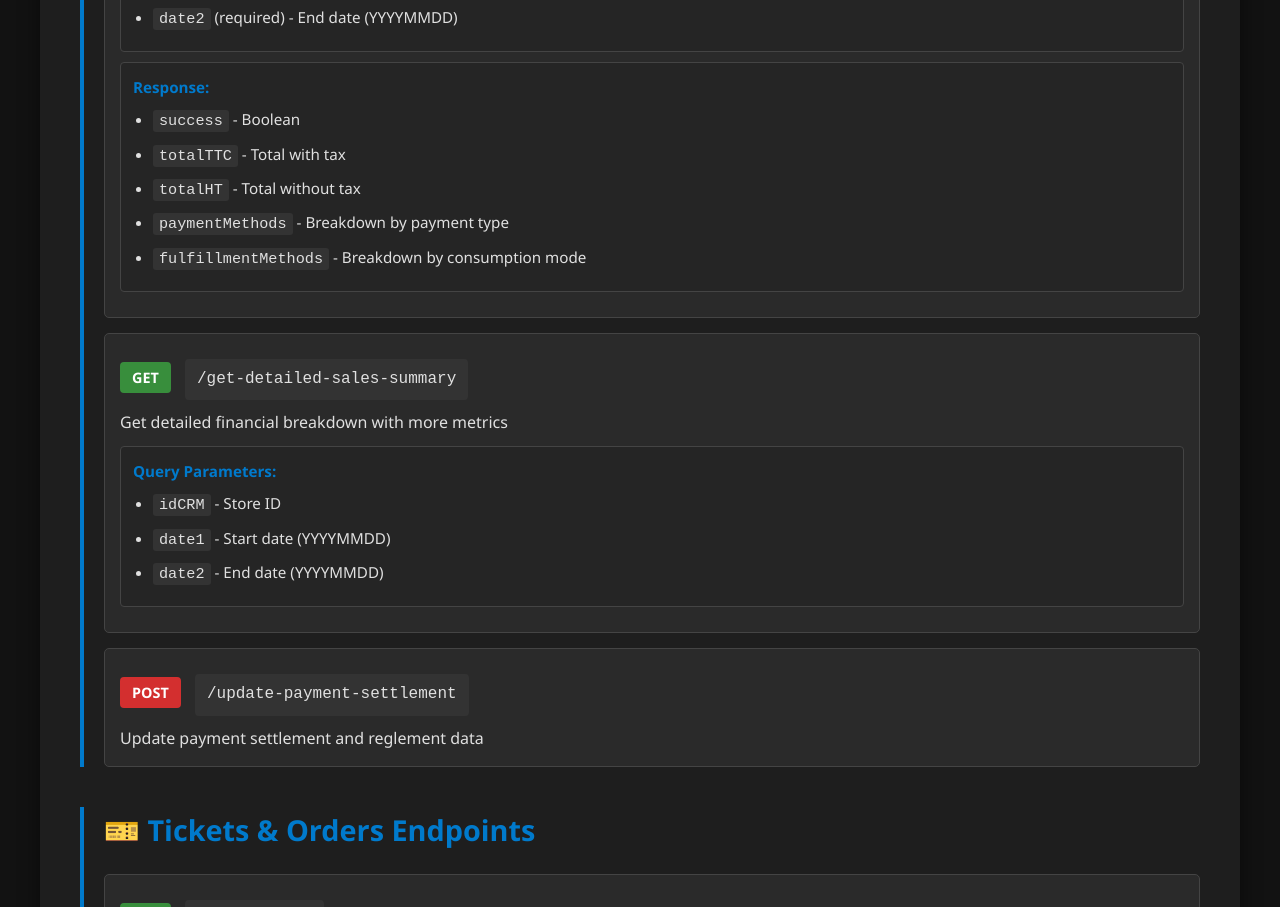
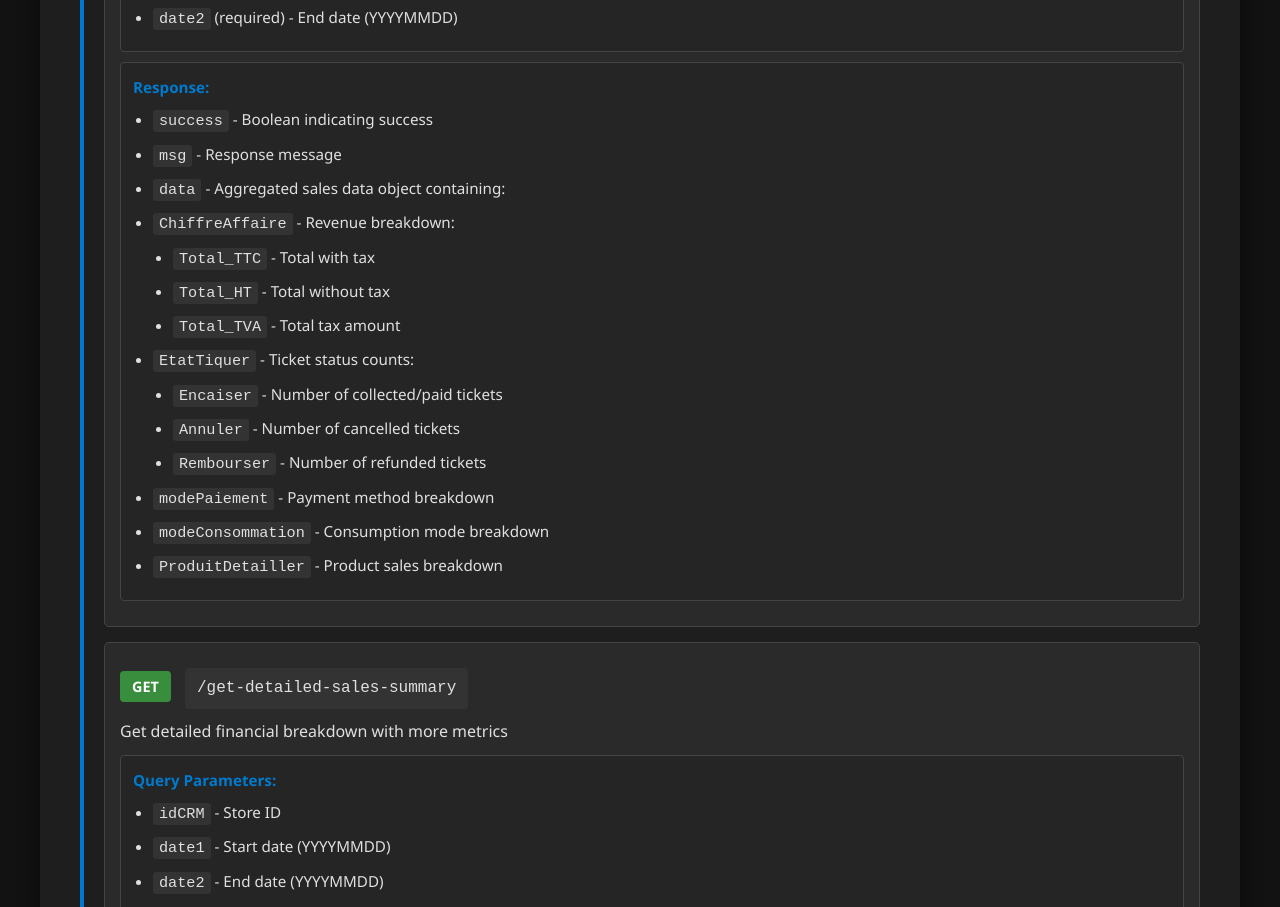
Before and after one commit to Aymen00001/43-96-AAsg-, a website: page public/api-docs.html in a window 1280 px wide. Shown: the part 2755-3662 px from the top of the page. Drawn offline with Linux system fonts and the light colour scheme.

Commit message:
feat(tickets): Enhance ticket status handling and update API documentation

```diff
--- a/public/api-docs.html
+++ b/public/api-docs.html
@@ -315,11 +315,20 @@
                     <div class="response">
                         <h4>Response:</h4>
                         <ul class="param-list">
-                            <li><code>success</code> - Boolean</li>
-                            <li><code>totalTTC</code> - Total with tax</li>
-                            <li><code>totalHT</code> - Total without tax</li>
-                            <li><code>paymentMethods</code> - Breakdown by payment type</li>
-                            <li><code>fulfillmentMethods</code> - Breakdown by consumption mode</li>
+                            <li><code>success</code> - Boolean indicating success</li>
+                            <li><code>msg</code> - Response message</li>
+                            <li><code>data</code> - Aggregated sales data object containing:</li>
+                            <li style="margin-left: 20px;"><code>ChiffreAffaire</code> - Revenue breakdown:</li>
+                            <li style="margin-left: 40px;"><code>Total_TTC</code> - Total with tax</li>
+                            <li style="margin-left: 40px;"><code>Total_HT</code> - Total without tax</li>
+                            <li style="margin-left: 40px;"><code>Total_TVA</code> - Total tax amount</li>
+                            <li style="margin-left: 20px;"><code>EtatTiquer</code> - Ticket status counts:</li>
+                            <li style="margin-left: 40px;"><code>Encaiser</code> - Number of collected/paid tickets</li>
+                            <li style="margin-left: 40px;"><code>Annuler</code> - Number of cancelled tickets</li>
+                            <li style="margin-left: 40px;"><code>Rembourser</code> - Number of refunded tickets</li>
+                            <li style="margin-left: 20px;"><code>modePaiement</code> - Payment method breakdown</li>
+                            <li style="margin-left: 20px;"><code>modeConsommation</code> - Consumption mode breakdown</li>
+                            <li style="margin-left: 20px;"><code>ProduitDetailler</code> - Product sales breakdown</li>
                         </ul>
                     </div>
                 </div>
```
Also changed, not shown: controllers/livestatsController.js (+26 -2 lines), seed-test-data-9999.js (+6 -1 lines).
